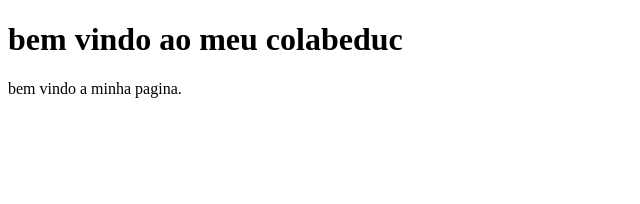
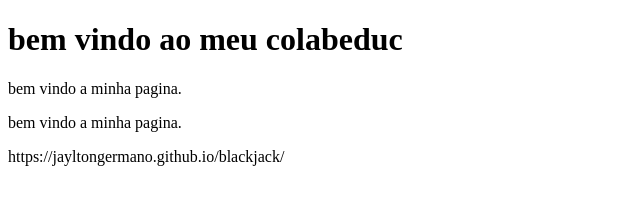
Before and after one commit to jayltongermano/jayltngermano.github.io, a plain HTML site: page index.html in a window 1280 px wide. Shown: the whole page, without its empty margins (0-640 px from the left). Drawn offline with Linux system fonts and the light colour scheme.

Commit message:
Update index.html

```diff
--- a/index.html
+++ b/index.html
@@ -6,5 +6,7 @@
 <body>
   <h1>bem vindo ao meu colabeduc</h1>
   <p>bem vindo a minha pagina.</p>
+    <p>bem vindo a minha pagina.</p>
+   https://jayltongermano.github.io/blackjack/
 </body>
 </html>
```
